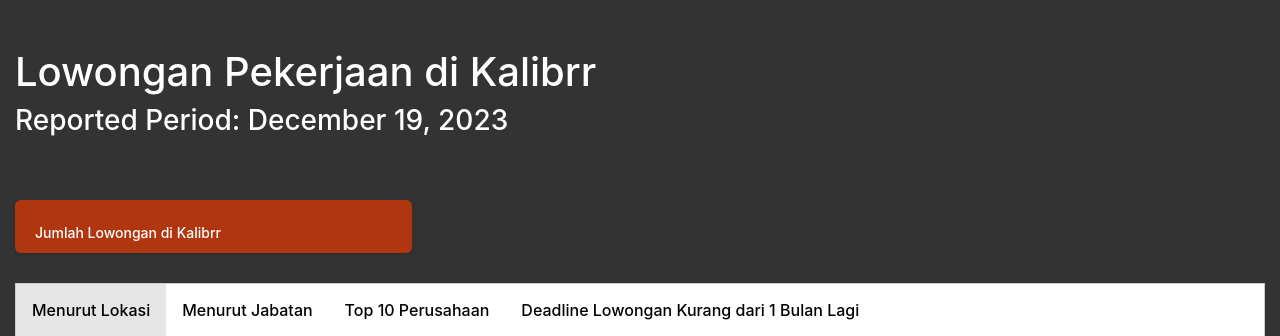
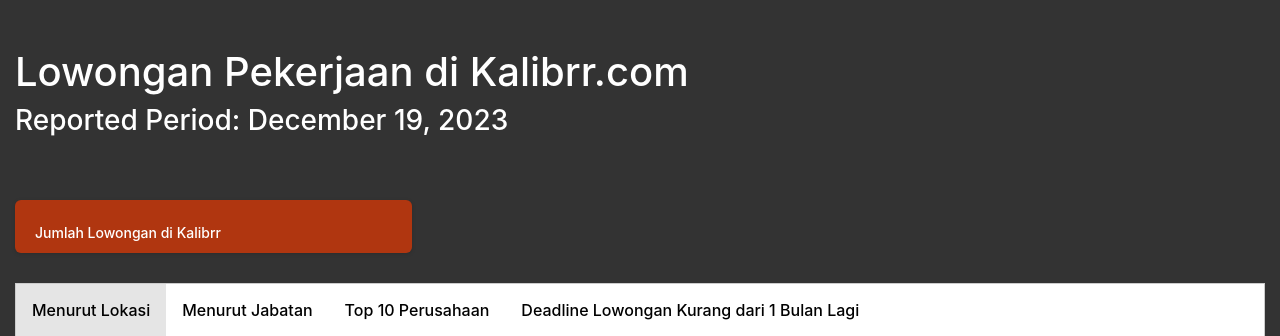
Before and after one commit to ammaralwandi97/scrap-kalibrr, a Flask app: template templates/index.html in a window 1280 px wide. Shown: the top 336 px of the page. Run offline with Flask 3, Linux system fonts and the light colour scheme; the template is opened without the code that fills it, so the values that code supplies are empty; parts of the project's set-up code (start-up, migrations or seed data) failed here and were passed over; some libraries are stand-ins or nearby versions.

Commit message:
Submisi Capstone Algoritma P4DA

```diff
--- a/templates/index.html
+++ b/templates/index.html
@@ -29,7 +29,7 @@
 					<br>
 					<br>
 					<h1 class="mb-2">
-						Lowongan Pekerjaan di Kalibrr
+						Lowongan Pekerjaan di Kalibrr.com
 					</h1>
 					<h3 id = "reportedPeriod">
 						Reported Period:
```
